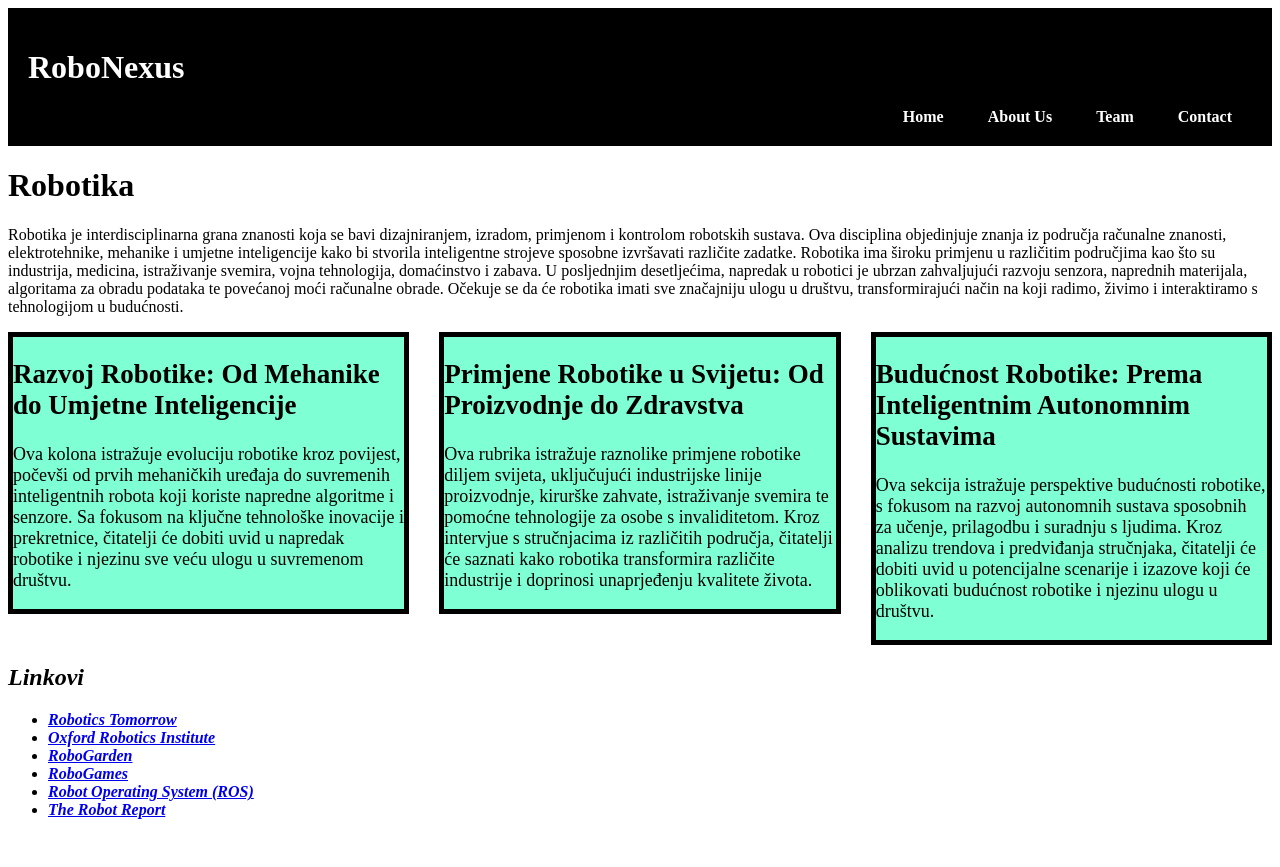
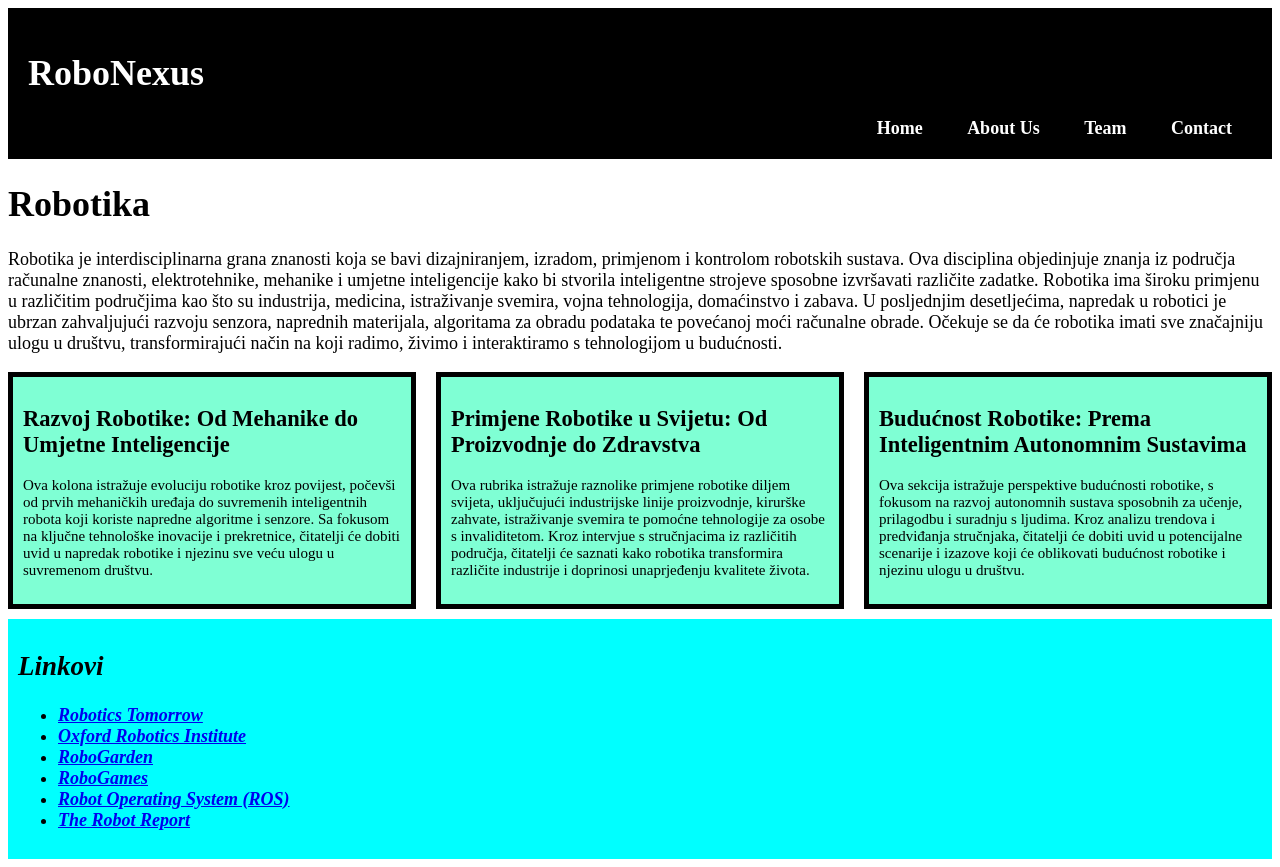
Before and after one commit to Bozidar99/Flask-based-Robotics-Website, a Flask app: page / in a window 1280 px wide. Before the commit the page ends 819 px from the top, so only its background shows below. Run offline with Flask 3, Linux system fonts and the light colour scheme.

```diff
--- a/static/index.css
+++ b/static/index.css
@@ -1,3 +1,6 @@
+body{
+    font-size: 18px;
+}
 header{
     position: static;
     justify-content: center;
@@ -29,14 +32,19 @@ nav ul li a{
 }
 
 
-.container1{
+.container2{
     column-count: 3;
-    column-gap: 30px;
-    font-size: 18px;
+    column-gap: 20px;
 }
 .card{
     background-color: aquamarine;
     border: 5px solid black;
-    padding: 20ox;
+    padding: 10px;
     margin: 0 0 1am 0;
+    font-size: 15px;
 }
+aside{
+    padding: 10px;
+    margin-top: 10px;
+    background-color: aqua;
+}
--- a/templates/index.html
+++ b/templates/index.html
@@ -19,6 +19,7 @@
         </nav>
     </header>
     <main>
+        <div class="container1">
             <h1><strong>Robotika</strong></h1>
 
             <p>
@@ -27,7 +28,7 @@
                 transformirajući način na koji radimo, živimo i interaktiramo s tehnologijom u budućnosti.
             </p>
 
-        <div class="container1">
+            <div class="container2">
                 <div class="card">
                     <h2><strong>Razvoj Robotike: Od Mehanike do Umjetne Inteligencije</strong></h2>
                     <p>
@@ -53,6 +54,7 @@
                 </div>
 
             </div>
+        </div>
         <aside>
             <h2><strong><em>Linkovi</em></strong></h2>
 
```
Lines whose indentation alone changed are shown as unchanged.
